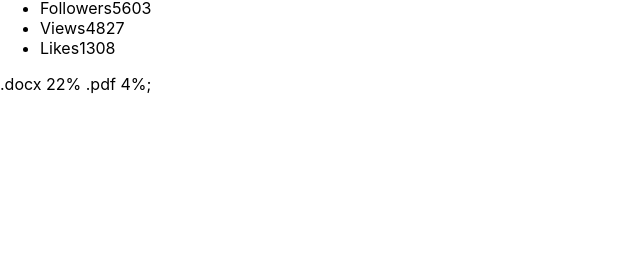
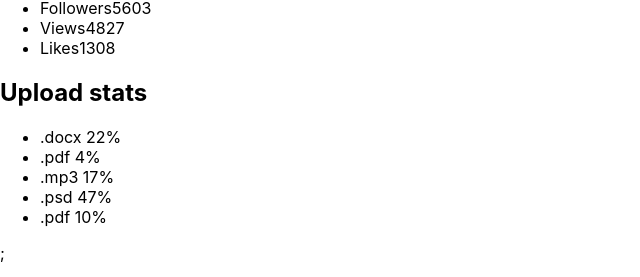
Before and after one commit to wvlasenko/goit-react-hw-01-components, a React (Create React App) app: page / in a window 1280 px wide. Shown: the part 430-707 px from the top of the page, without its empty margins (0-640 px from the left). Built offline with nearby package versions, Linux system fonts and the light colour scheme.

Commit message:
add statistic list and prop types verification

```diff
--- a/src/App.js
+++ b/src/App.js
@@ -1,7 +1,8 @@
 import Profile from './components/Profile/Profile';
 import user from './jsons/user.json';
-import Statistics from './components/Statistics/Statistics';
+// import Statistics from './components/Statistics/Statistics';
 import statisticalData from './jsons/statistical-data.json';
+import StatisticList from './components/Statistics/StatisticList';
 export default function App() {
     return (
         <div>
@@ -12,17 +13,7 @@ export default function App() {
                 avatar={user.avatar}
                 stats={user.stats}
             />
-            <Statistics
-                title="Upload stats"
-                label={statisticalData[0].label}
-                percentage={statisticalData[0].percentage}
-            />
-            <Statistics
-                title="Upload stats"
-                label={statisticalData[1].label}
-                percentage={statisticalData[1].percentage}
-            />
-            ;
+            <StatisticList title="Upload stats" items={statisticalData} />;
         </div>
     );
 }
--- /dev/null
+++ b/src/components/Statistics/StatisticList.js
@@ -0,0 +1,26 @@
+import PropTypes from 'prop-types';
+import Statistics from './Statistics';
+function StatisticList({ items }) {
+    return (
+        <section className="statistics">
+            <h2 class="title">Upload stats</h2>
+            <ul className="stat-list">
+                {items.map(item => (
+                    <li className="item" key={item.id}>
+                        <Statistics
+                            label={item.label}
+                            percentage={item.percentage}
+                        />
+                    </li>
+                ))}
+            </ul>
+        </section>
+    );
+}
+
+StatisticList.propTypes = {
+    items: PropTypes.arrayOf(
+        PropTypes.shape({ id: PropTypes.string.isRequired }),
+    ),
+};
+export default StatisticList;
--- a/src/components/Statistics/Statistics.js
+++ b/src/components/Statistics/Statistics.js
@@ -1,3 +1,4 @@
+import PropTypes from 'prop-types';
 export default function Statistics({ label, percentage }) {
     return (
         <>
@@ -6,3 +7,8 @@ export default function Statistics({ label, percentage }) {
         </>
     );
 }
+
+Statistics.propTypes = {
+    label: PropTypes.string.isRequired,
+    percentage: PropTypes.number.isRequired,
+};
```
